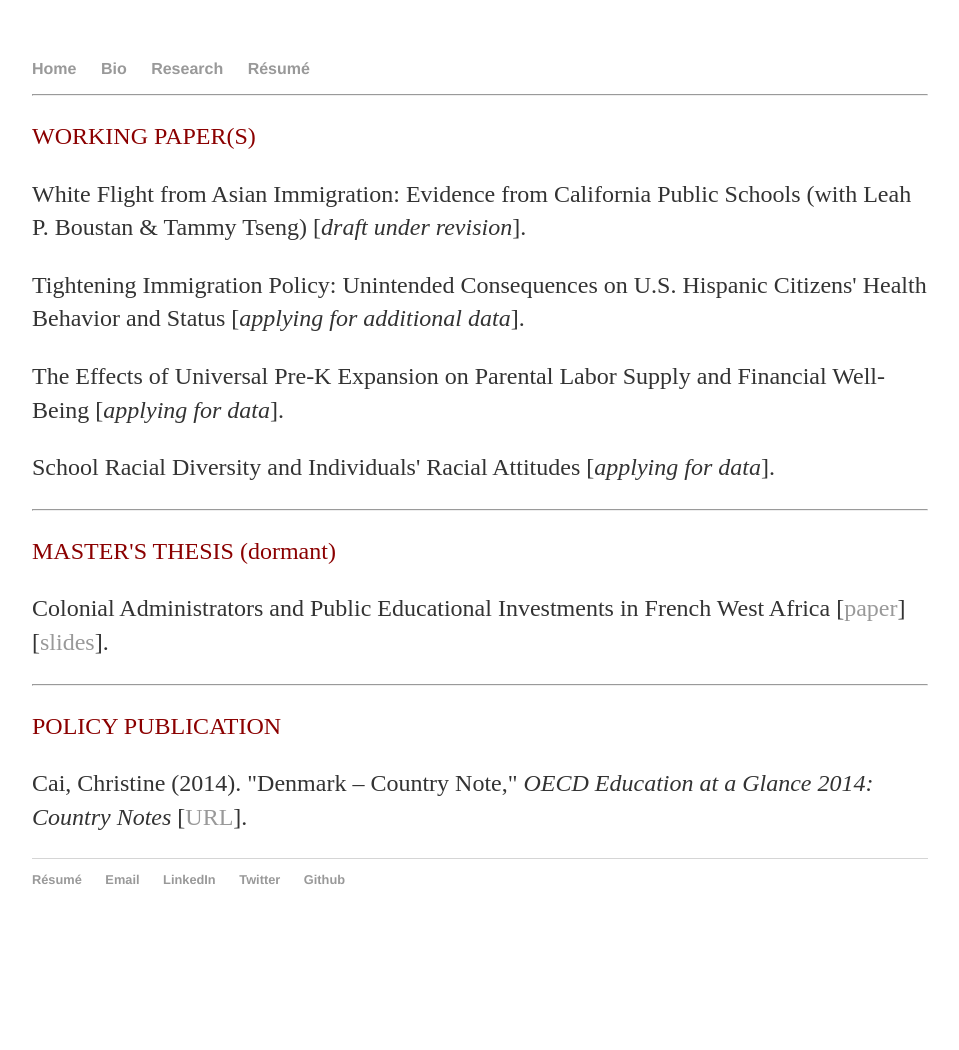
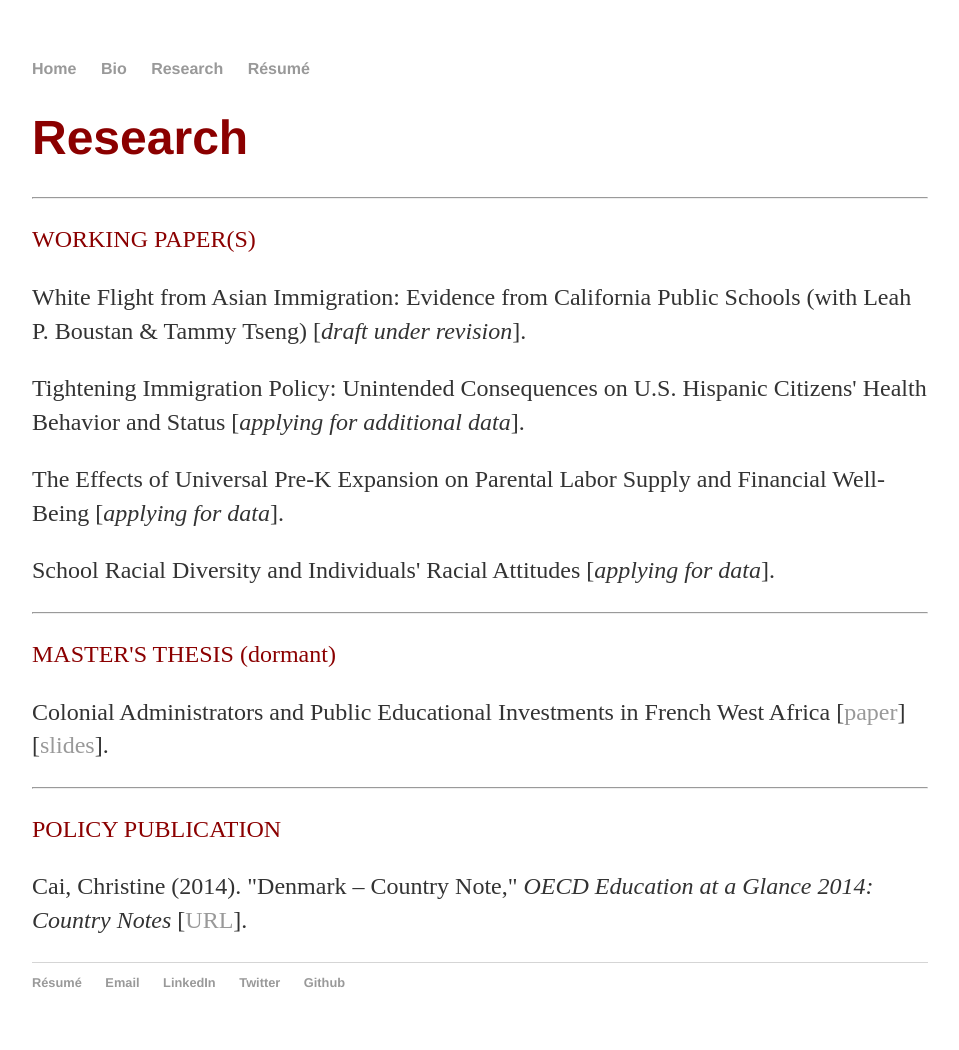
Before and after one commit to christinecai/christinecai.github.io, a Jekyll site: the page built from research/Research.html, in a window 1280 px wide. Shown: the whole page, without its empty margins (160-1119 px from the left). Built offline with Jekyll 4.4.1, drawn with Linux system fonts in a browser that asks for light colours; before the commit the page ends 947 px from its top, so only the background shows below that.

Commit message:
Update Research.html

```diff
--- a/research/Research.html
+++ b/research/Research.html
@@ -6,6 +6,8 @@ title: Research
 <div class="jumbotron">
 
 	<div class="col-sm-4">
+
+		<p class="lead"><h1><font color="darkred">Research</font></h1></p>
 
 		<hr />
 
```
